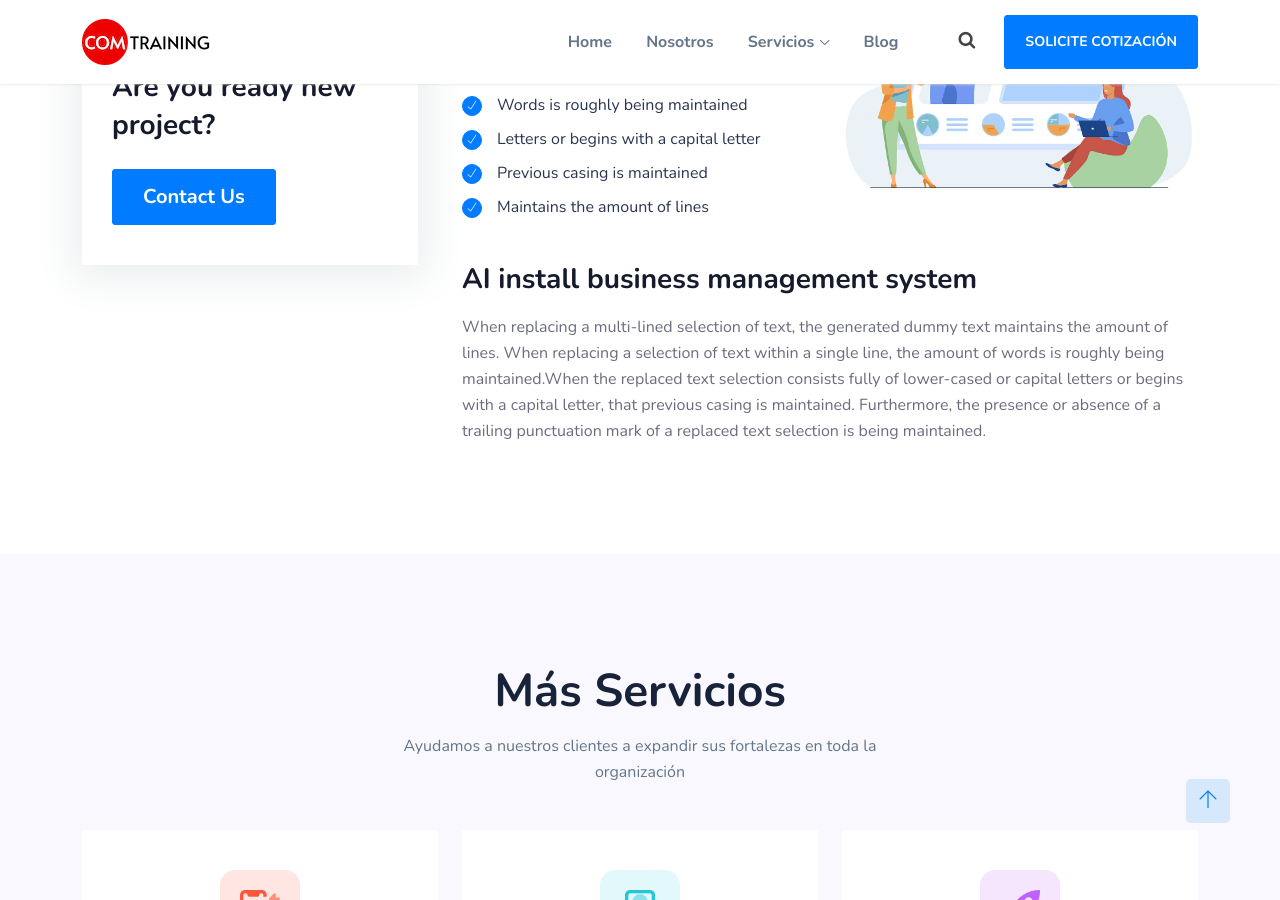
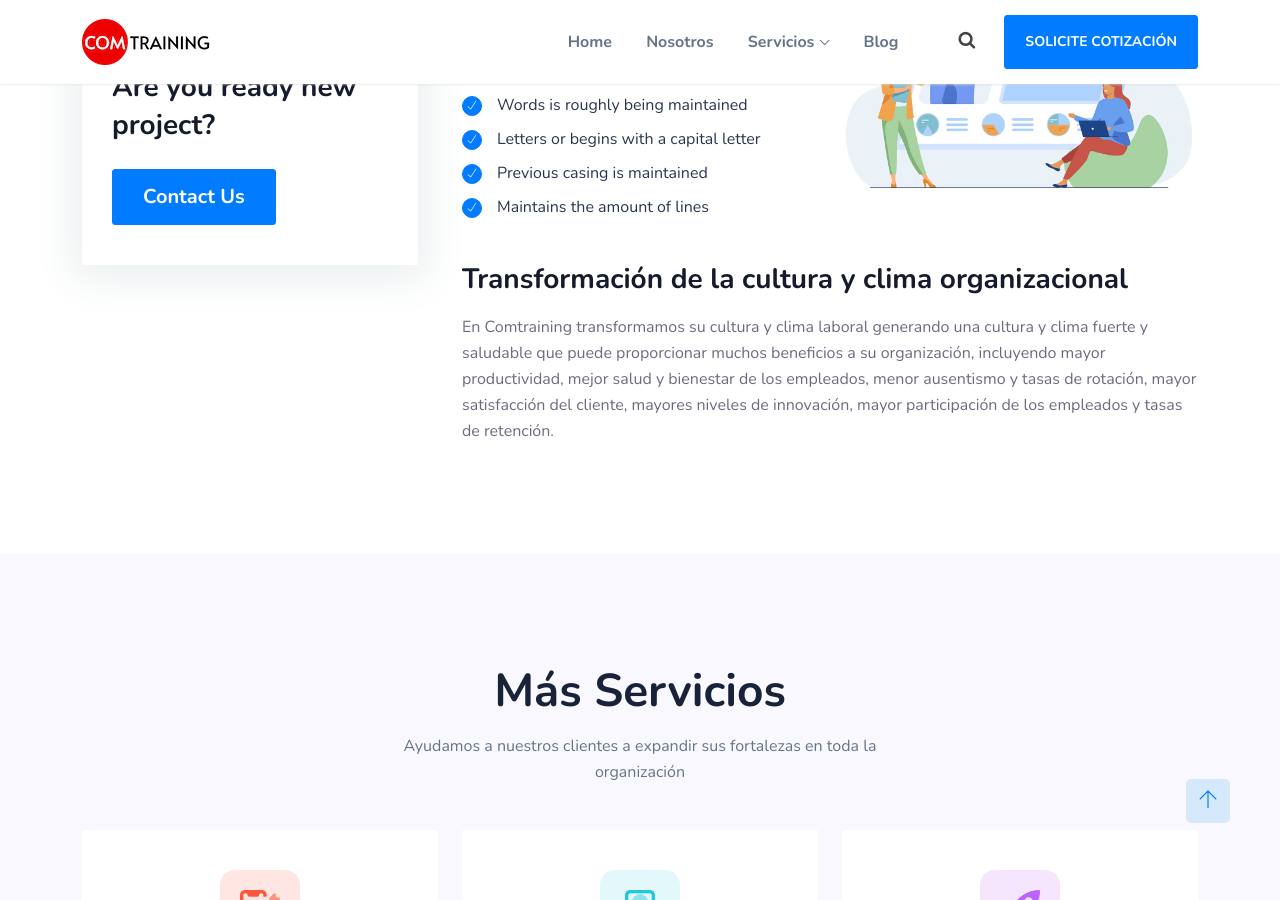
Before and after one commit to fjvalles/comtraining-landing, a Jekyll site: the page built from _services/clima-y-cultura-organizacional.html, in a window 1280 px wide and 900 px high, scrolled down 1361 px. Built offline with Jekyll 4.4.1, drawn with Linux system fonts in a browser that asks for light colours; a script that is not in the unit is left out.

Commit message:
Update Servicios “clima-y-cultura-organizacional”

```diff
--- a/_services/clima-y-cultura-organizacional.html
+++ b/_services/clima-y-cultura-organizacional.html
@@ -83,14 +83,8 @@ description: Desarrollo y creación de ambientes de bienestar para lograr un
 <div class="row">
     <div class="col-xl-12 col-lg-12 col-md-12">
         <div class="single-well mar-well last-content">
-            <h3>AI install business management system</h3>
-            <p>When replacing a multi-lined selection of text, the generated dummy text
-                maintains the amount of lines. When replacing a selection of text within a
-                single line, the amount of words is roughly being maintained.When the replaced
-                text selection consists fully of lower-cased or capital letters or begins with a
-                capital letter, that previous casing is maintained. Furthermore, the presence or
-                absence of a trailing punctuation mark of a replaced text selection is being
-                maintained.</p>
+            <h3>Transformación de la cultura y clima organizacional</h3>
+            <p>En Comtraining transformamos su cultura y clima laboral generando una cultura y clima fuerte y saludable que puede proporcionar muchos beneficios a su organización, incluyendo mayor productividad, mejor salud y bienestar de los empleados, menor ausentismo y tasas de rotación, mayor satisfacción del cliente, mayores niveles de innovación, mayor participación de los empleados y tasas de retención.</p>
         </div>
     </div>
 </div>
```
